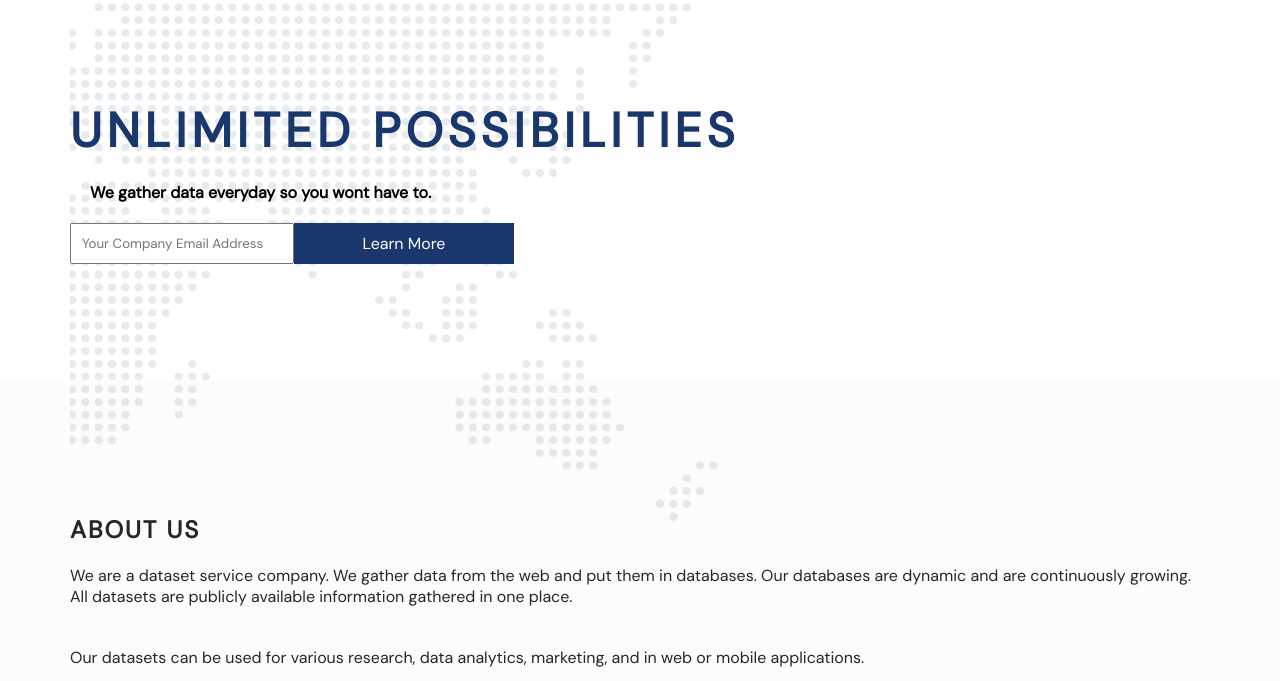
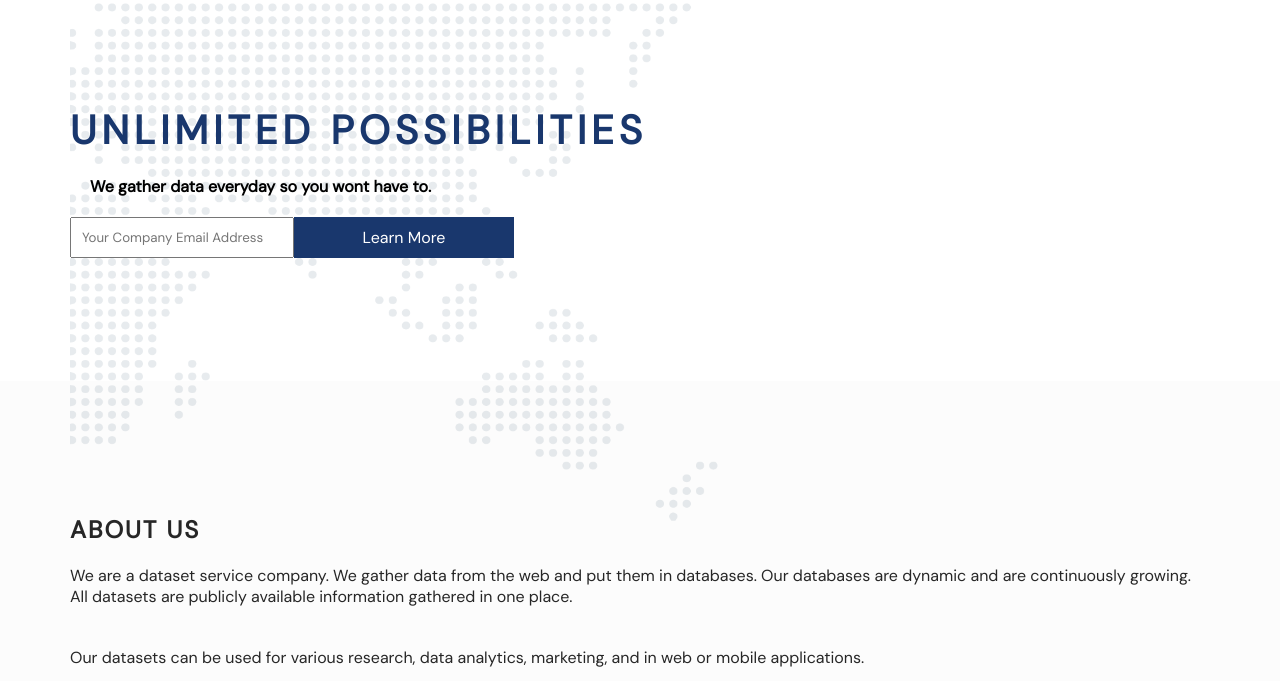
Before and after one commit to atmagat001/infinity-website-2.2, a plain HTML site: page index.html in a window 1280 px wide. Shown: the part 119-800 px from the top of the page. Drawn offline with nearby package versions, Linux system fonts and the light colour scheme.

Commit message:
adjusted font size on hero

```diff
--- a/styles.css
+++ b/styles.css
@@ -28,7 +28,7 @@ h1 {
     letter-spacing: 5px;
     font-family: 'DM Sans', sans-serif;
     color: var(--main-color);
-    font-size: 3rem;
+    font-size: 2.5rem;
 
 
 
@@ -141,7 +141,6 @@ nav a {
     color: var(--main-color);
     font-weight: bold;
 
-
 }
 
 .hero-container {
@@ -154,9 +153,7 @@ nav a {
     justify-content: center;
     margin: auto;
     padding: 0 5px;
-        flex-wrap: wrap;
-
-
+    flex-wrap: wrap;
 
 }
 
@@ -164,7 +161,6 @@ nav a {
 .hero-container input, a  {
     padding: 10px;
     min-width: 200px;
-
 
 
 }
@@ -361,6 +357,7 @@ footer input, button {
         position: absolute;
         right: 30px;
         top: 20px;
+        color: white;
     }
 
    #main-menu {
```
